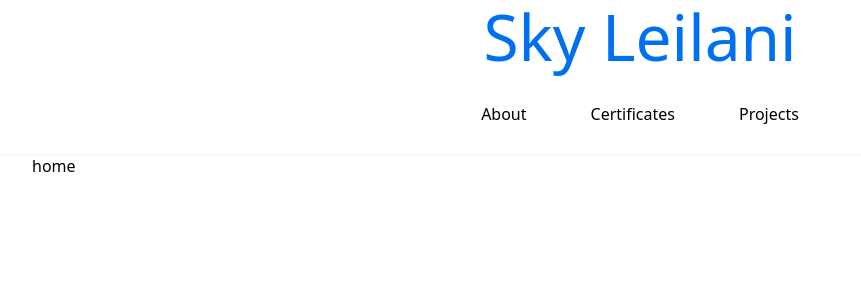
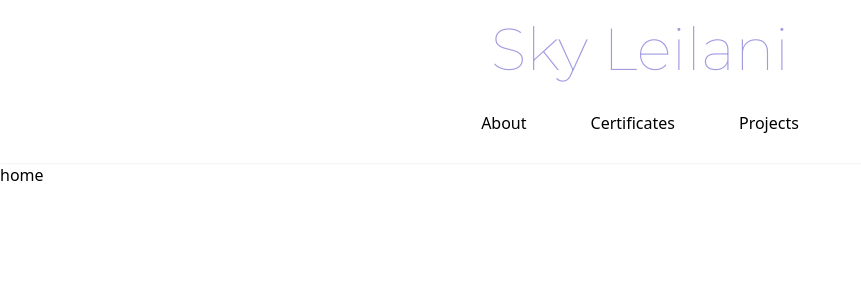
Before and after one commit to skyleilani/sky-portfolio, a Next.js app: page / in a window 1280 px wide. Shown: the top 300 px of the page, without its empty margins (0-861 px from the left). Built offline with nearby package versions, Linux system fonts and the light colour scheme.

Commit message:
Update Home.module.css

```diff
--- a/styles/Home.module.css
+++ b/styles/Home.module.css
@@ -1,10 +1,6 @@
-.container {
-  padding: 0 2rem;
-}
-
 .main {
   min-height: 100vh;
-  padding: 4rem 0;
+  padding: 6rem 0;
   flex: 1;
   display: flex;
   flex-direction: column;
@@ -12,42 +8,39 @@
   align-items: center;
 }
 
-.footer {
-  display: flex;
-  flex: 1;
-  padding: 2rem 0;
-  border-top: 1px solid #eaeaea;
-  justify-content: center;
-  align-items: center;
-}
-
-.footer a {
-  display: flex;
-  justify-content: center;
-  align-items: center;
-  flex-grow: 1;
-}
-
-.title a {
-  color: #0070f3;
+.title {
+  margin: 0;
+  margin-top: 15px;
+  line-height: 1.15;
+  font-family: 'montserrat';
+  font-size: 3.7rem;
   text-decoration: none;
-}
-
-.title a:hover,
-.title a:focus,
-.title a:active {
-  text-decoration: underline;
+  text-align: center;
 }
 
 .title {
-  margin: 0;
-  line-height: 1.15;
-  font-size: 4rem;
+  animation: txt-color 15s infinite;
 }
 
-.title,
-.description {
-  text-align: center;
+@keyframes txt-color {
+  0% {
+    color: #f5b6af;
+  }
+  14% {
+    color: #a0dbf2;
+  }
+  25% {
+    color: #cdeba5;
+  }
+  50% {
+    color: #9382f5;
+  }
+  75% {
+    color: #f58c7e;
+  }
+  100% {
+    color: #f57558;
+  }
 }
 
 .description {
@@ -56,29 +49,14 @@
   font-size: 1.5rem;
 }
 
-.code {
-  background: #fafafa;
-  border-radius: 5px;
-  padding: 0.75rem;
-  font-size: 1.1rem;
-  font-family: Menlo, Monaco, Lucida Console, Liberation Mono, DejaVu Sans Mono,
-    Bitstream Vera Sans Mono, Courier New, monospace;
-}
-
-.grid {
-  display: flex;
-  align-items: center;
-  justify-content: center;
-  flex-wrap: wrap;
-  max-width: 800px;
-}
-
 .card {
   margin: 1rem;
   padding: 1.5rem;
   text-align: left;
   color: inherit;
   text-decoration: none;
+  font-family: 'montserrat';
+
   border: 1px solid #eaeaea;
   border-radius: 10px;
   transition: color 0.15s ease, border-color 0.15s ease;
@@ -88,19 +66,21 @@
 .card:hover,
 .card:focus,
 .card:active {
-  color: #0070f3;
-  border-color: #0070f3;
+  border-color: #cdeba5;
+  text-decoration: none;
 }
 
 .card h2 {
   margin: 0 0 1rem 0;
   font-size: 1.5rem;
+  text-decoration: none;
 }
 
 .card p {
   margin: 0;
   font-size: 1.25rem;
   line-height: 1.5;
+  text-decoration: none;
 }
 
 .logo {
@@ -119,6 +99,7 @@
   .card,
   .footer {
     border-color: #222;
+    text-decoration: none;
   }
   .code {
     background: #111;
```
